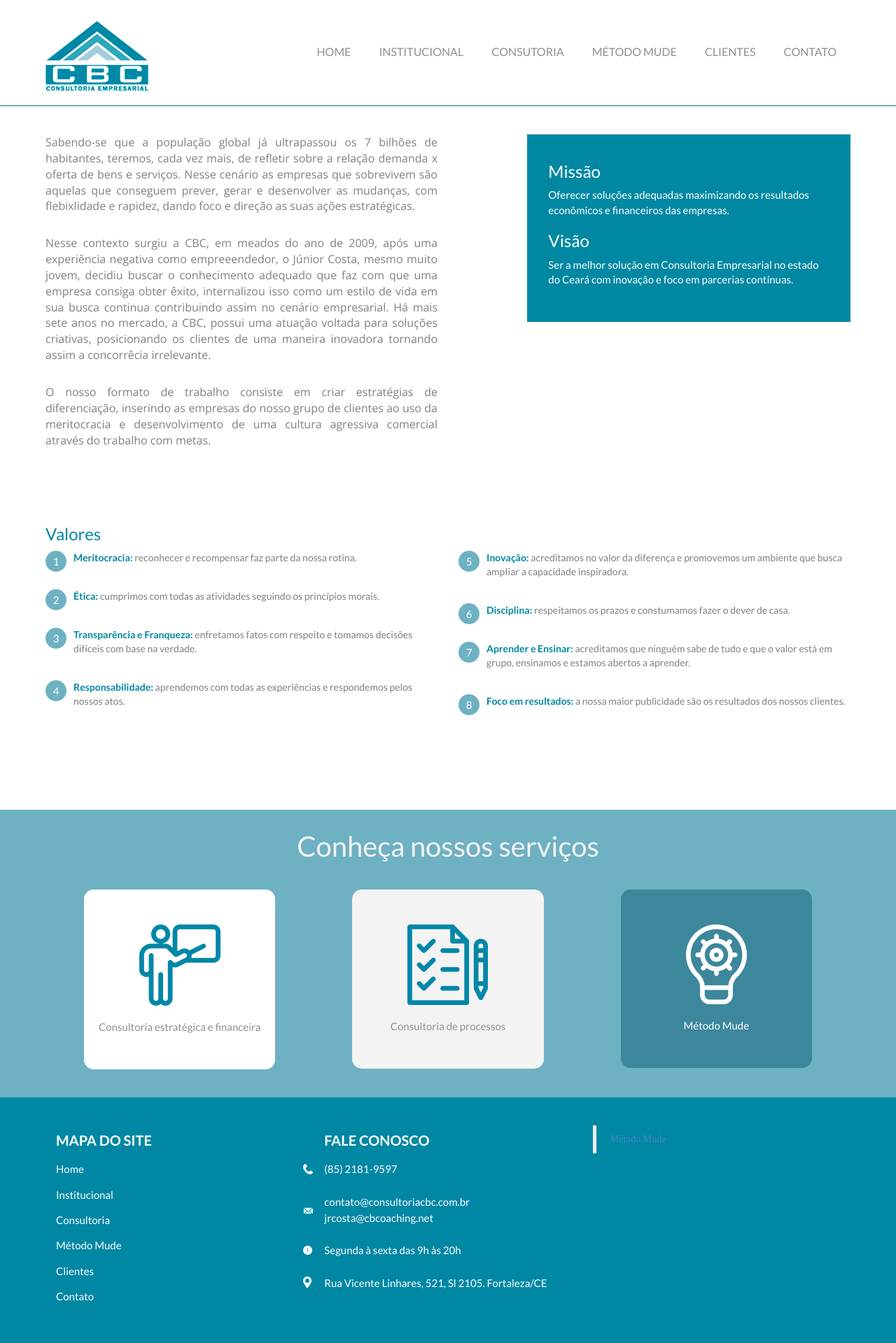
After one commit to wilsonjr16/cbc.github.io, a PHP site: page /institucional.html in a window 1280 px wide. The commit adds this page. Shown: the whole page at 70% size. Run offline with PHP 8.4, Linux system fonts and the light colour scheme; some libraries are stand-ins or nearby versions.

Commit message:
Institucional

```diff
--- a/css/style.css
+++ b/css/style.css
@@ -150,7 +150,7 @@ body {
 	font-family: 'Lato', sans-serif;
 	font-size: 1.6rem;
 	font-weight: normal;
-	color: #aeaeae;
+	color: #8f8f8f;
 	display: block;
 }
 
@@ -179,13 +179,14 @@ body {
 	font-family: 'Lato', sans-serif;
 	font-size: 4rem;
 	font-weight: normal;
-	color: #aeaeae;
+	color: #8f8f8f;
 }
 
 .section_nv2-tit,
-.section_nv2-txt {
+.section_nv2-txt,
+.section_nv2-txt p {
 	font-weight: normal;
-	color: #aeaeae;
+	color: #8f8f8f;
 }
 
 .section_nv2-destaque {
@@ -193,13 +194,16 @@ body {
 	color: #6eb1c3;
 }
 
-.section_nv2-txt {
+.section_nv2-txt,
+.section_nv2-txt p {
 	font-family: 'Open Sans', sans-serif;
 	font-size: 1.6rem;
 	position: relative;
 	margin: 0;
 	padding: 10px 0;
 }
+
+.section_nv2-txt p{ margin-bottom: 30px; padding: 0; color: #808080; text-align: justify;}
 
 .section_nv2-txt::before {
 	content: '';
@@ -301,12 +305,14 @@ body {
 .section_nv4::before {
     content: '';
     position: absolute;
-    width: 0;
-    top: 0;
-    border-left: 49vw solid transparent;
-    border-right: 49vw solid transparent;
+    width: 100%;
+    top: 0px;
+    right: 0;
+    border-left: 50vw solid transparent;
+     border-right: 50vw solid transparent;
     border-top: 188px solid #6eb1c3;
 }
+
 
 .form_box {align-items: center;}
 
@@ -327,10 +333,10 @@ body {
 .nome,
 .email {
 	width: 100%;
-	border-bottom: 5px solid #aeaeae;
+	border-bottom: 5px solid #8f8f8f;
 	font-family: 'Open Sans', sans-serif;
 	font-size: 1.6rem;
-	color: #aeaeae;
+	color: #8f8f8f;
 	margin-bottom: 30px;
 }
 
@@ -456,6 +462,55 @@ body {
 .mapa_list-link:hover,
 .contato_email-link:hover { color: #ccc; text-decoration: none;}
 
+/*---------------------------------------
+/----------------Internas----------------
+/---------------------------------------*/
+.internas .section_nv2-txt{ padding-top: 0;}
+.internas .section_nv2-txt::before{ display: none;}
+
+
+/*---------------------------------------
+/-------------Institucional--------------
+/---------------------------------------*/
+.infos_box{
+  background: #0088a3;
+  color: white;
+  padding: 20px 30px 40px;
+}
+.infos_tit{font-family: 'Lato', sans-serif;}
+.infos_p{
+  font-family: 'Lato', sans-serif;
+	font-weight: normal;
+	font-size: 1.5rem;
+}
+.list_tit{
+  color: #0088a3;
+  font-family: 'Lato', sans-serif;
+}
+.list_item{
+  display: block;
+  margin-bottom: 35px;
+  font-family: 'Lato', sans-serif;
+  color: #808080;
+}
+.list_blue{
+  font-family: 'Lato', sans-serif;
+  color: #0088a3;
+}
+.number{
+  background: #6eb1c3;
+  color: white;
+  font-family: 'Lato', sans-serif;
+	font-weight: normal;
+	font-size: 1.5rem;
+  text-align: center;
+  width: 30px;
+  height: 30px;
+  line-height: 30px;
+  float: left;
+  border-radius: 100%;
+  margin-right: 10px;
+}
 
 
 /*---------------------------------------
--- /dev/null
+++ b/institucional.html
@@ -0,0 +1,273 @@
+<!DOCTYPE html>
+<html lang="pt-br">
+	<head>
+		<title>CBC site oficial</title>
+		<link href="css/style.css" rel="stylesheet">
+		<link rel="stylesheet" href="css/bootstrap.css">
+		<link href="https://fonts.googleapis.com/css?family=Lato:300,300i,400,400i,700,700i,900,900i|Open+Sans:300,300i,400,400i,700,700i" rel="stylesheet">
+
+		<script src="js/jquery-3.2.1.min.js" type="text/javascript"></script>
+		<script src="js/main.js" type="text/javascript"></script>
+
+		<meta charset="utf-8">
+    	<meta name="viewport" content="width=device-width, initial-scale=1">
+	</head>
+
+	<body class="body internas">
+	<div id="fb-root"></div>
+	<script>(function(d, s, id) {
+	  var js, fjs = d.getElementsByTagName(s)[0];
+	  if (d.getElementById(id)) return;
+	  js = d.createElement(s); js.id = id;
+	  js.src = "//connect.facebook.net/pt_BR/sdk.js#xfbml=1&version=v2.10";
+	  fjs.parentNode.insertBefore(js, fjs);
+	}(document, 'script', 'facebook-jssdk'));</script>
+		<header class="header fleft_full">
+			<div class="center_element">
+			<nav class="header_nav flex_box">
+				<h1 class="logo_cbc">
+					<a href="index.html" class="logo_link" title="logo home"><img src="img/home.png" class="img-responsive" /></a>
+				</h1>
+				<ul class="header_menu flex_box">
+					<li class="header_menu-item">
+						<a href="index.html" class="header_menu-link transition">HOME</a>
+					</li>
+
+					<li class="header_menu-item">
+						<a href="/" class="header_menu-link transition">INSTITUCIONAL</a>
+						<ul class="submenu">
+							<li class="submenu-item"><a href="institucional.html/#sobre" class="submenu-link">SOBRE</a></li>
+							<li class="submenu-item"><a href="institucional.html/#historia" class="submenu-link">NOSSA HISTÓRIA</a></li>
+							<li class="submenu-item"><a href="equipe.html" class="submenu-link">EQUIPE</a></li>
+						</ul>
+					</li>
+
+					<li class="header_menu-item">
+						<a href="consultoria.html" class="header_menu-link transition">CONSUTORIA</a>
+						<ul class="submenu">
+							<li class="submenu-item"><a href="#" class="submenu-link">CONSUTÓRIA ESTRATÉGICA E FINANCEIRA</a></li>
+							<li class="submenu-item"><a href="#" class="submenu-link">03 DEPOIMENTOS CONSULTORIA EM VÍDEO</a></li>
+							<li class="submenu-item"><a href="#" class="submenu-link">02 DEPOIMENTOS EM TEXTO</a></li>
+							<li class="submenu-item"><a href="#" class="submenu-link">CONSULTORIA DE PROCESSOS</a></li>
+						</ul>
+					</li>
+
+					<li class="header_menu-item">
+						<a href="#" class="header_menu-link transition">MÉTODO MUDE</a>
+						<ul class="submenu">
+							<li class="submenu-item"><a href="#" class="submenu-link">COMO FUNCIONA?</a></li>
+							<li class="submenu-item"><a href="#" class="submenu-link">BENEFÍCIOS</a></li>
+							<li class="submenu-item"><a href="#" class="submenu-link">DEPOIMENTOS MÉTODO</a></li>
+						</ul>
+					</li>
+
+					<li class="header_menu-item">
+						<a href="#" class="header_menu-link transition">CLIENTES</a>
+						<ul class="submenu">
+							<li class="submenu-item"><a href="#" class="submenu-link">LOGOMARCAS</a></li>
+							<li class="submenu-item"><a href="#" class="submenu-link">03 DEPOIMENTOS CONSUTORIA EM VÍDEO</a></li>
+							<li class="submenu-item"><a href="#" class="submenu-link">02 DEPOIMENTOS EM TEXTO</a></li>
+							<li class="submenu-item"><a href="#" class="submenu-link">DEPOIMENTOS MÉTODO</a></li>
+						</ul>
+					</li>
+
+					<li class="header_menu-item">
+						<a href="#" class="header_menu-link transition">CONTATO</a>
+					</li>
+				</ul>
+			</nav>
+			</div>
+		</header>
+
+		<header class="header_mobile fleft_full">
+
+		<div class="hamburguer">
+			<div class="hamburguer_item first"></div>
+			<div class="hamburguer_item middle"></div>
+			<div class="hamburguer_item last"></div>
+		</div>
+
+		<h1 class="logo_mobile">
+			<a class="logo_mobile-link" href="/">
+				<img src="img/home.png" alt="imagem da logo" class="img_logo-mobile img-responsive"/>
+			</a>
+		</h1>
+
+		<div class="nav_mobile_wrapper">
+
+			<div class="nav_mobile_col fleft">
+
+				<h1 class="logo_mobile">
+					<a class="logo_mobile-link" href="/">
+						<img src="img/home.png" alt="imagem da logo" class="img_logo-mobile img-responsive"/>
+					</a>
+				</h1>
+
+				<div class="menu_close"></div>
+
+				<div class="borda-divisao"></div>
+
+				<nav class="header_mobile-nav">
+
+						<ul class="header_menu">
+							<li class="header_menu-item">
+								<a href="index.html" class="header_menu-link">HOME</a>
+							</li>
+
+							<li class="header_menu-item">
+								<a href="/" class="header_menu-link">INSTITUCIONAL</a>
+							</li>
+
+							<li class="header_menu-item">
+								<a href="#" class="header_menu-link">CONSUTORIA</a>
+							</li>
+
+							<li class="header_menu-item">
+								<a href="#" class="header_menu-link">MÉTODO MUDE</a>
+							</li>
+
+							<li class="header_menu-item">
+								<a href="#" class="header_menu-link">CLIENTES</a>
+							</li>
+
+							<li class="header_menu-item">
+								<a href="#" class="header_menu-link">CONTATO</a>
+							</li>
+						</ul>
+
+				</nav>
+
+			</div>
+
+		</div>
+
+	</header>
+
+		<div class="clear"></div>
+
+		<section class="fleft_full section_nv1">
+			<div class="center_element">
+				<div class="row">
+				<div class="col-sm-6 section_nv2-box">
+					<div class="section_nv2-txt">
+						<p>Sabendo-se que a população global já ultrapassou os 7 bilhões de habitantes, teremos, cada vez mais, de refletir sobre a relação demanda x oferta de bens e serviços. Nesse cenário as empresas que sobrevivem são aquelas que conseguem prever, gerar e desenvolver as mudanças, com flebixlidade e rapidez, dando foco e direção as suas ações estratégicas.</p>
+
+						<p>Nesse contexto surgiu a CBC, em meados do ano de 2009, após uma experiência negativa como empreeendedor, o Júnior Costa, mesmo muito jovem, decidiu buscar o conhecimento adequado que faz com que uma empresa consiga obter êxito, internalizou isso como um estilo de vida em sua busca continua contribuindo assim no cenário empresarial. Há mais sete anos no mercado, a CBC, possui uma atuação voltada para soluções criativas, posicionando os clientes de uma maneira inovadora tornando assim a concorrêcia irrelevante.</p>
+
+						<p>O nosso formato de trabalho consiste em criar estratégias de diferenciação, inserindo as empresas do nosso grupo de clientes ao uso da meritocracia e desenvolvimento de uma cultura agressiva comercial através do trabalho com metas.</p>
+					</div>
+				</div>
+
+				<div class="col-sm-5 col-sm-offset-1">
+					<div class="infos_box">
+						<h3 class="infos_tit">Missão</h3>
+						<p class="infos_p">Oferecer soluções adequadas maximizando os resultados econômicos e financeiros das empresas.</p>
+						<h3 class="infos_tit">Visão</h3>
+						<p class="infos_p">Ser a melhor solução em Consultoria Empresarial no estado do Ceará com inovação e foco em parcerias contínuas.</p>
+					</div>
+				</div>
+			</div><!-- end row-->
+			</div>
+		</section>
+
+		<div class="clear"></div>
+
+		<section class="fleft_full section_nv2">
+			<div class="center_element">
+				<h3 class="list_tit">Valores</h3>
+				<div class="row">
+				<ol class="list_val col-sm-6">
+					<li class="list_item"><span class="number">1</span><strong class="list_blue">Meritocracia:</strong> reconhecer e recompensar faz parte da nossa rotina.</li>
+
+					<li class="list_item"><span class="number">2</span><strong class="list_blue">Ética:</strong> cumprimos com todas as atividades seguindo os princípios morais.</li>
+
+					<li class="list_item"><span class="number">3</span><strong class="list_blue">Transparência e Franqueza:</strong> enfretamos fatos com respeito e tomamos decisões difíceis com base na verdade.</li>
+
+					<li class="list_item"><span class="number">4</span><strong class="list_blue">Responsabilidade:</strong> aprendemos com todas as experiências e respondemos pelos nossos atos.</li>
+				</ol>
+
+				<ol class="list_val col-sm-6">
+					<li class="list_item"><span class="number">5</span><strong class="list_blue">Inovação:</strong> acreditamos no valor da diferença e promovemos um ambiente que busca ampIiar a capacidade inspiradora.</li>
+
+					<li class="list_item"><span class="number">6</span><strong class="list_blue">Disciplina:</strong> respeitamos os prazos e constumamos fazer o dever de casa.</li>
+
+					<li class="list_item"><span class="number">7</span><strong class="list_blue">Aprender e Ensinar:</strong> acreditamos que ninguém sabe de tudo e que o valor está em grupo, ensinamos e estamos abertos a aprender.</li>
+
+					<li class="list_item"><span class="number">8</span><strong class="list_blue">Foco em resultados:</strong> a nossa maior publicidade são os resultados dos nossos clientes.</li>
+				</ol>
+				</div><!-- end row-->
+
+			</div>
+		</section>
+
+		<div class="clear"></div>
+
+		<section class="fleft_full section_nv3">
+		<div class="center_element">
+			<h3 class="section_nv3-tit">Conheça nossos serviços</h3>
+			<ul class="servicos_list cem">
+				<li class="servicos_list-item col-sm-4">
+					<a class="servicos_list-link">
+						<img class="img-responsive servicos_list-img" src="img/icon-1.png">
+						<p class="servicos_list-txt">Consultoria estratégica
+							e financeira</p>
+					</a>
+				</li>
+
+				<li class="servicos_list-item col-sm-4">
+					<a class="servicos_list-link">
+						<img class="img-responsive servicos_list-img" src="img/icon-2.png">
+						<p class="servicos_list-txt">Consultoria de processos</p>
+					</a>
+				</li>
+
+				<li class="servicos_list-item col-sm-4">
+					<a class="servicos_list-link">
+						<img class="img-responsive servicos_list-img" src="img/icon-3.png">
+						<p class="servicos_list-txt">Método Mude</p>
+					</a>
+				</li>
+			</ul>
+		</div>
+		</section>
+
+		<div class="clear"></div>
+
+		<footer class="footer fleft_full">
+		<div class="center_element">
+			<div class="col-sm-4 footer_mapa">
+				<h3 class="footer_mapa-tit">MAPA DO SITE</h3>
+				<ul class="mapa_list">
+					<li class="mapa_list-item"><a class="mapa_list-link">Home</a></li>
+					<li class="mapa_list-item"><a class="mapa_list-link">Institucional</a></li>
+					<li class="mapa_list-item"><a class="mapa_list-link">Consultoria</a></li>
+					<li class="mapa_list-item"><a class="mapa_list-link">Método Mude</a></li>
+					<li class="mapa_list-item"><a class="mapa_list-link">Clientes</a></li>
+					<li class="mapa_list-item"><a class="mapa_list-link">Contato</a></li>
+				</ul>
+			</div>
+
+			<div class="col-sm-4 contato">
+				<h3 class="contato_tit">FALE CONOSCO</h3>
+				<ul class="contato_list">
+					<li class="contato_fone"><p class="contato_fone-txt">(85) 2181-9597</p></li>
+					<li class="contato_email">
+						<a class="contato_email-link">contato@consultoriacbc.com.br</a>
+						<a class="contato_email-link">jrcosta@cbcoaching.net</a>
+					</li>
+					<li class="contato_horario"><p class="contato_horario-txt">Segunda à sexta das 9h às 20h</p></li>
+					<li class="contato_local"><p class="contato_local-txt">Rua Vicente Linhares, 521, Sl 2105.
+					Fortaleza/CE</p></li>
+				</ul>
+			</div>
+
+			<div class="col-sm-4 facebook">
+				<div class="fb-page" data-href="https://www.facebook.com/consultoriacbc/" data-small-header="false" data-adapt-container-width="true" data-hide-cover="false" data-show-facepile="true"><blockquote cite="https://www.facebook.com/consultoriacbc/" class="fb-xfbml-parse-ignore"><a href="https://www.facebook.com/consultoriacbc/">Método Mude</a></blockquote></div>
+			</div>
+		</div>
+		</footer>
+
+		<div class="clear"></div>
+
+	</body>
+</html>
```
Also changed, not shown: index.html (+7 -7 lines).
